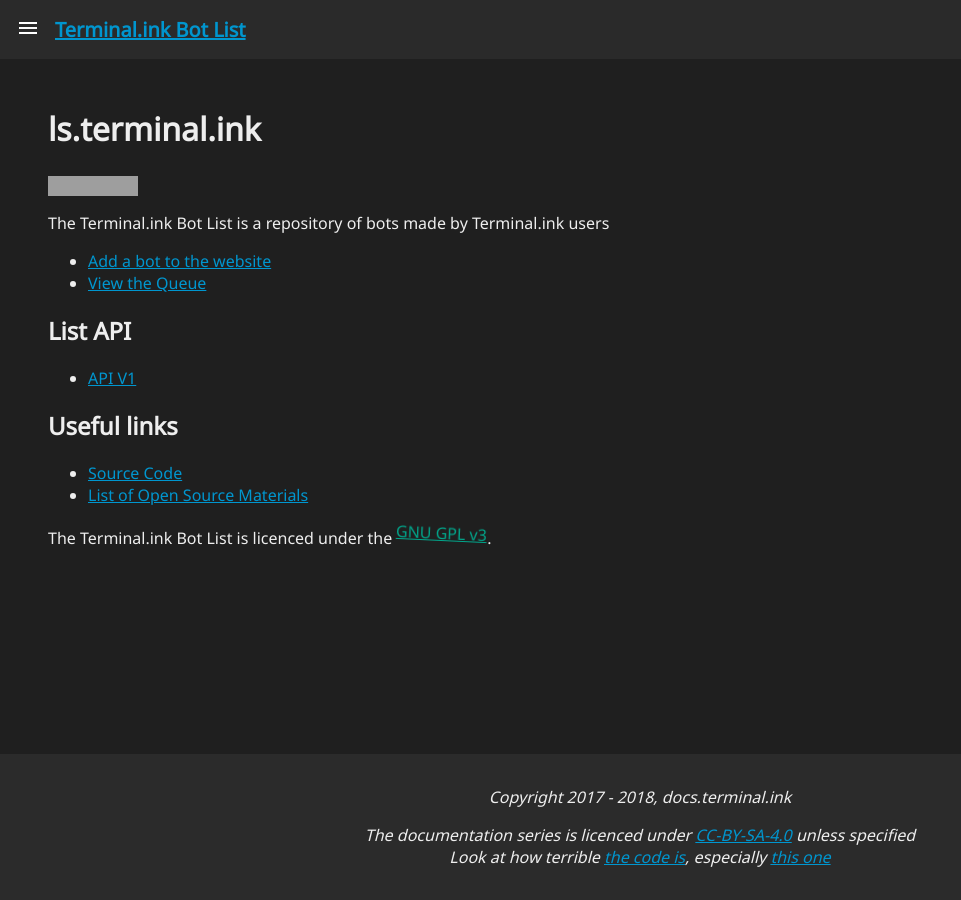
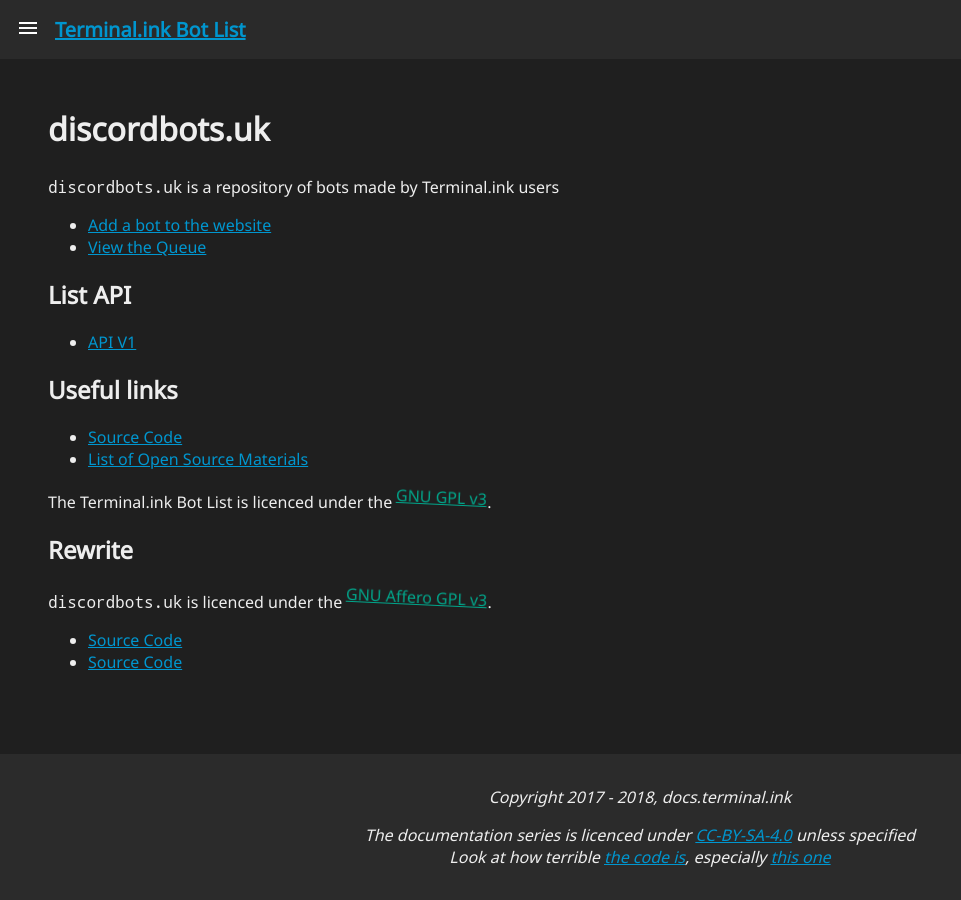
Before and after one commit to Terminal/docs.terminal.ink, a Jekyll site: the page built from _collections/_ls/index.md, in a window 1280 px wide. Shown: the whole page, without its empty margins (0-961 px from the left). Built offline with Jekyll 4.4.1, drawn with Linux system fonts in a browser that asks for light colours; grey boxes are pictures that could not be loaded.

Commit message:
discordbutts.co.uk

```diff
--- a/_collections/_ls/index.md
+++ b/_collections/_ls/index.md
@@ -10,22 +10,26 @@
 layout: docs
 category: index
 description: Index of the Terminal.ink Bot List documentation
-title: ls.terminal.ink
+title: discordbots.uk
 ---
 
-[![Build Status](https://travis-ci.org/Terminal/ls.terminal.ink.svg?branch=master)](https://travis-ci.org/Terminal/ls.terminal.ink)
+`discordbots.uk` is a repository of bots made by Terminal.ink users
 
-The Terminal.ink Bot List is a repository of bots made by Terminal.ink users
-
-- [Add a bot to the website](https://ls.terminal.ink/bot/add){: .ext}
-- [View the Queue](https://ls.terminal.ink/list/queue){: .ext}
+- [Add a bot to the website](https://discordbots.uk/bot/add)
+- [View the Queue](https://discordbots.uk/list/queue)
 
 ## List API
 - [API V1](v1)
 
 ## Useful links
 
-- [Source Code](https://github.com/Terminal/ls.terminal.ink){: .ext}
+- [Source Code](https://github.com/Terminal/ls.terminal.ink/tree/archive-pugjs)
 - [List of Open Source Materials](opensource)
 
 The Terminal.ink Bot List is licenced under the [GNU GPL v3](https://www.gnu.org/licenses/gpl-3.0.en.html){: .majik}.
+
+## Rewrite
+`discordbots.uk` is licenced under the [GNU Affero GPL v3](https://www.gnu.org/licenses/agpl.html){: .majik}.
+
+- [Source Code](https://github.com/Terminal/ls.terminal.ink)
+- [Source Code](https://github.com/Terminal/bots.terminal.ink)
```
Also changed, not shown: _collections/_ls/v1.md (+1 -1 lines).
